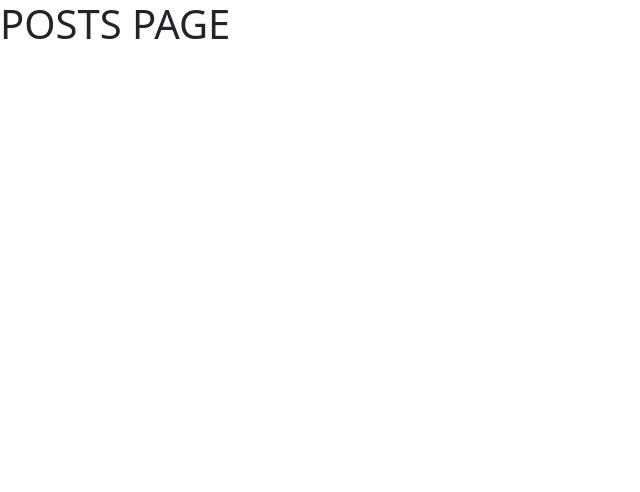
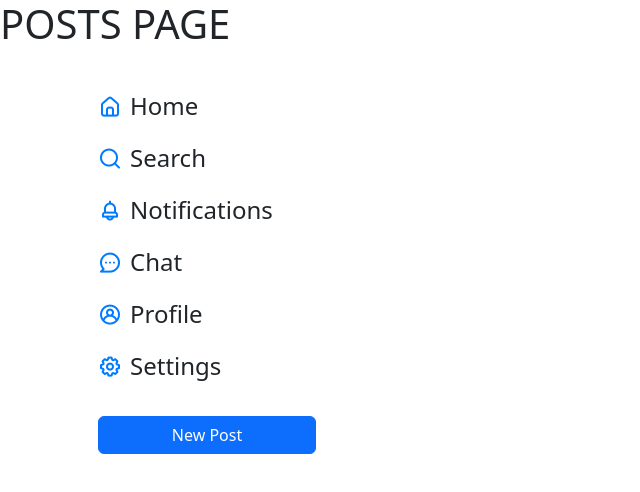
Before and after one commit to Yaribpaz/microbloglite, a plain HTML site: page microbloglite-frontend/posts.html in a window 1280 px wide. Shown: the whole page, without its empty margins (0-640 px from the left). Drawn offline with nearby package versions, Linux system fonts and the light colour scheme; sample sign-in values are in the browser's storage.

Commit message:
nav bar added

```diff
--- a/microbloglite-frontend/posts.css
+++ b/microbloglite-frontend/posts.css
@@ -1 +1,21 @@
 /* Posts Page CSS */
+.nav-item {
+    display: flex; /* Flexbox layout */
+    align-items: center; /* Vertically align icon and link */
+  }
+
+  .nav-icon {
+    font-size: 1.5rem; /* Larger icon size */
+    color: #007bff; /* Optional icon color */
+  }
+
+  .nav-link {
+    font-size: 1.5rem; /* Larger text size */
+    color: inherit; /* Inherit text color */
+    text-decoration: none; /* Remove underline */
+  }
+
+  .nav-link:hover {
+    background-color: lightgray; /* Hover background */
+    border-radius: 5px; /* Rounded corners */
+  }
--- a/microbloglite-frontend/posts.html
+++ b/microbloglite-frontend/posts.html
@@ -2,22 +2,29 @@
 <!DOCTYPE html>
 <html lang="en">
   <head>
-    <meta charset="UTF-8">
-    <meta http-equiv="X-UA-Compatible" content="IE=edge">
-    <meta name="viewport" content="width=device-width, initial-scale=1.0">
+    <meta charset="UTF-8" />
+    <meta http-equiv="X-UA-Compatible" content="IE=edge" />
+    <meta name="viewport" content="width=device-width, initial-scale=1.0" />
 
     <!-- Bootstrap CSS -->
-    <link href="https://cdn.jsdelivr.net/npm/bootstrap@5.3.0/dist/css/bootstrap.min.css" rel="stylesheet"
-        integrity="sha384-9ndCyUaIbzAi2FUVXJi0CjmCapSmO7SnpJef0486qhLnuZ2cdeRhO02iuK6FUUVM" crossorigin="anonymous">
-    <script src="https://cdn.jsdelivr.net/npm/bootstrap@5.3.0/dist/js/bootstrap.bundle.min.js"
+    <link
+      href="https://cdn.jsdelivr.net/npm/bootstrap@5.3.0/dist/css/bootstrap.min.css"
+      rel="stylesheet"
+      integrity="sha384-9ndCyUaIbzAi2FUVXJi0CjmCapSmO7SnpJef0486qhLnuZ2cdeRhO02iuK6FUUVM"
+      crossorigin="anonymous"
+    />
+    <link rel="stylesheet" href="https://unicons.iconscout.com/release/v4.0.8/css/line.css" />
+    <script
+      src="https://cdn.jsdelivr.net/npm/bootstrap@5.3.0/dist/js/bootstrap.bundle.min.js"
       integrity="sha384-geWF76RCwLtnZ8qwWowPQNguL3RmwHVBC9FhGdlKrxdiJJigb/j/68SIy3Te4Bkz"
-        crossorigin="anonymous"></script>
+      crossorigin="anonymous"
+    ></script>
 
     <!-- Global CSS (CSS rules you want applied to all pages) -->
-    <link rel="stylesheet" href="global.css">
+    <link rel="stylesheet" href="global.css" />
 
     <!-- Page-specific CSS -->
-    <link rel="stylesheet" href="posts.css">
+    <link rel="stylesheet" href="posts.css" />
 
     <title>/POSTS</title>
 
@@ -29,10 +36,52 @@
     </script>
   </head>
   <body>
-
     <header>
       <h1>POSTS PAGE</h1>
     </header>
+
+    <div class="container mt-4">
+        <div class="d-flex flex-column p-3" style="width: 250px;">
+          <!-- Home -->
+          <div class="nav-item d-flex align-items-center mb-3">
+            <i class="nav-icon uil uil-estate"></i>
+            <a href="#" class="nav-link active ms-2">Home</a>
+          </div>
+
+          <!-- Search -->
+          <div class="nav-item d-flex align-items-center mb-3">
+            <i class="nav-icon uil uil-search"></i>
+            <a href="#" class="nav-link ms-2">Search</a>
+          </div>
+
+          <!-- Notifications -->
+          <div class="nav-item d-flex align-items-center mb-3">
+            <i class="nav-icon uil uil-bell"></i>
+            <a href="#" class="nav-link ms-2">Notifications</a>
+          </div>
+
+          <!-- Chat -->
+          <div class="nav-item d-flex align-items-center mb-3">
+            <i class="nav-icon uil uil-comment-dots"></i>
+            <a href="#" class="nav-link ms-2">Chat</a>
+          </div>
+
+          <!-- Profile -->
+          <div class="nav-item d-flex align-items-center mb-3">
+            <i class="nav-icon uil uil-user-circle"></i>
+            <a href="#" class="nav-link ms-2">Profile</a>
+          </div>
+
+          <!-- Settings -->
+          <div class="nav-item d-flex align-items-center mb-3">
+            <i class="nav-icon uil uil-cog"></i>
+            <a href="#" class="nav-link ms-2">Settings</a>
+          </div>
+
+          <!-- Button -->
+          <button class="btn btn-primary mt-3">New Post</button>
+        </div>
+      </div>
 
     <main></main>
 
```
Lines whose indentation alone changed are shown as unchanged.
